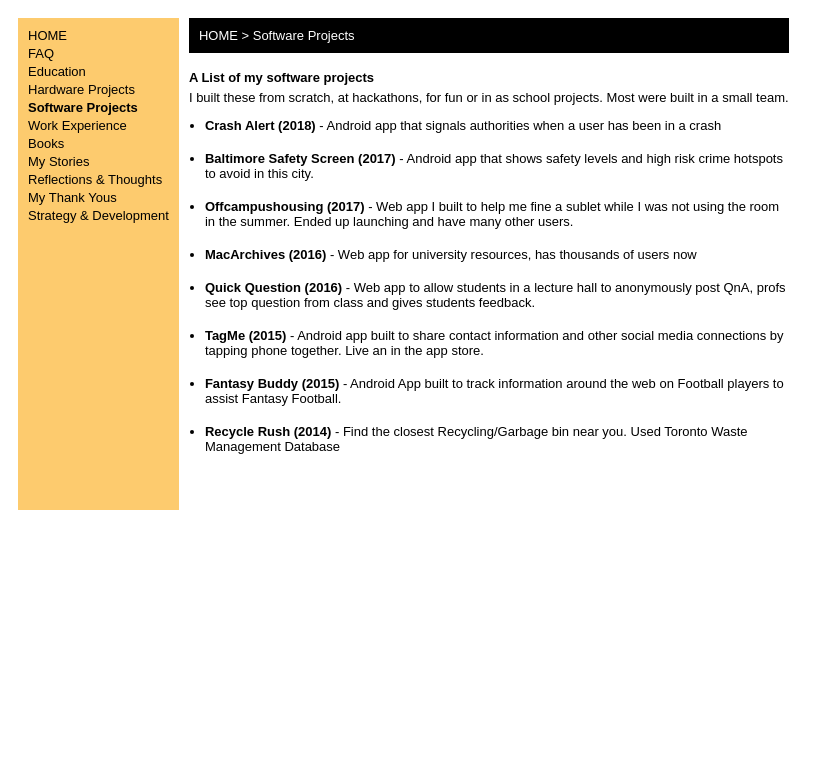
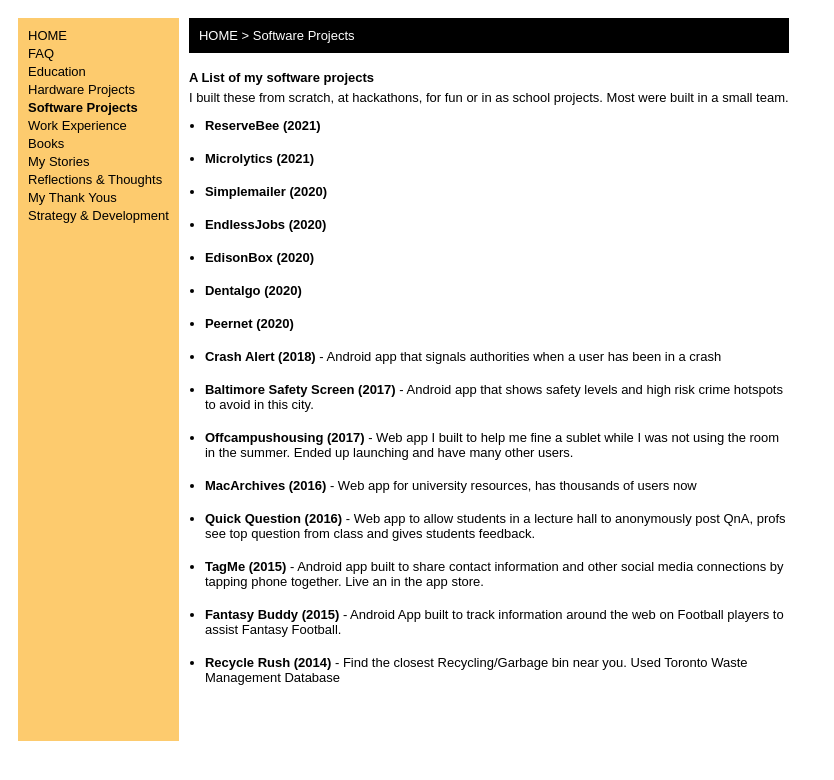
Before and after one commit to aditpatel14/AditPatelPortfolio, a plain HTML site: page pages/softwareprojects.html in a window 1280 px wide. Shown: the whole page, without its empty margins (0-834 px from the left). Drawn offline with Linux system fonts and the light colour scheme.

Commit message:
projects updated

```diff
--- a/pages/softwareprojects.html
+++ b/pages/softwareprojects.html
@@ -43,6 +43,35 @@
           <br />
 
           <ul>
+            <li class="dot">
+              <b>ReserveBee (2021)</b>
+            </li>
+            <br />
+            <li class="dot">
+              <b>Microlytics (2021)</b>
+            </li>
+            <br />
+            <li class="dot">
+              <b>Simplemailer (2020)</b>
+            </li>
+            <br />
+            <li class="dot">
+              <b>EndlessJobs (2020)</b>
+            </li>
+            <br />
+            <li class="dot">
+              <b>EdisonBox (2020)</b>
+            </li>
+            <br />
+            <li class="dot">
+              <b>Dentalgo (2020)</b>
+            </li>
+            <br />
+            <li class="dot">
+              <b>Peernet (2020)</b>
+            </li>
+            <br />
+
             <li class="dot">
               <b>Crash Alert (2018)</b> - Android app that signals authorities
               when a user has been in a crash
```
